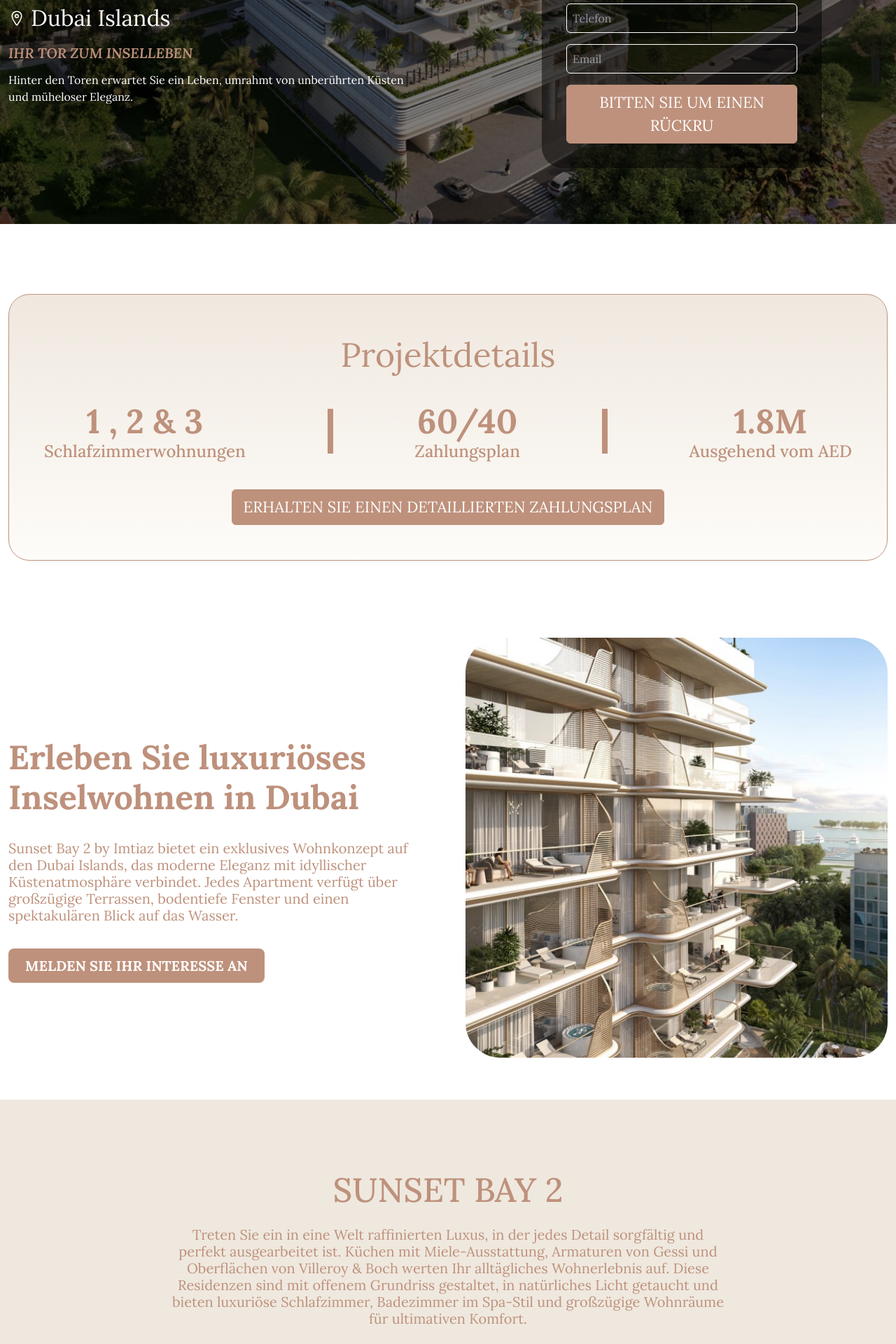
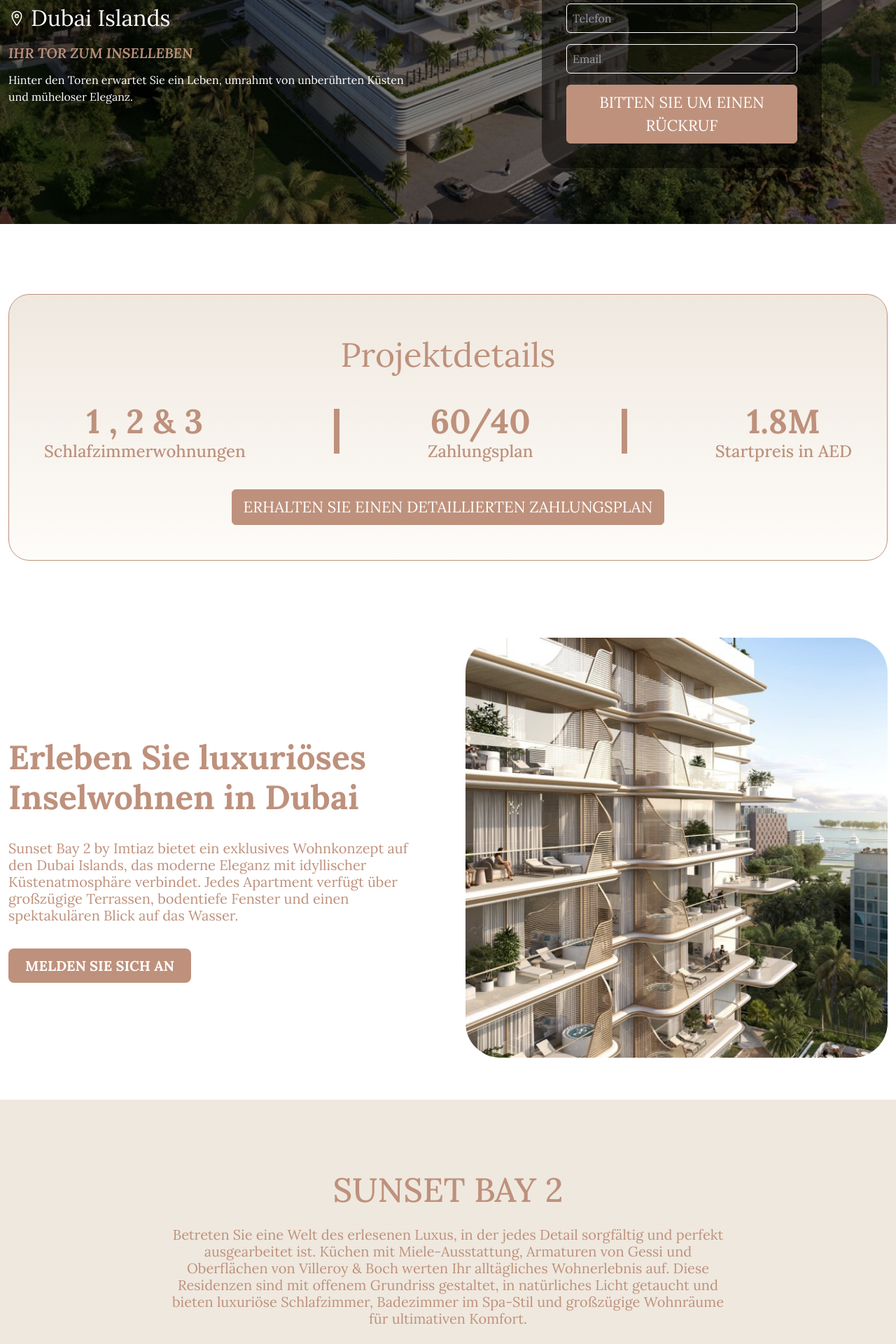
Before and after one commit to sharifulislam1999/sunset-bay-2, a React (Vite) app: page /german in a window 1280 px wide. Shown: the part 480-2400 px from the top of the page at 70% size. Built offline with nearby package versions, Linux system fonts and the light colour scheme.

Commit message:
fixed german texts

```diff
--- a/src/Pages/Russian-Page/German.jsx
+++ b/src/Pages/Russian-Page/German.jsx
@@ -16,17 +16,17 @@
             <title>NEW APARTMENTS & TOWNHOUSES</title>
             <meta content="Luxury Apartment & Townhouses surrounded by recreational and entertainment facilities. Perfect Opportunity for Early Investor Benefits (High Capital Appreciation) - & Upto 15% ROI" name="description"></meta>
         </Helmet>
-       <Hero flag={flag} goLink="/english" title="Sunset Bay 2 von Imtiaz Development" location="Dubai Islands" paragraph="IHR TOR ZUM INSELLEBEN" paragraph2="Hinter den Toren erwartet Sie ein Leben, umrahmt von unberührten Küsten und müheloser Eleganz."  formHead="SUNSET BAY 2" formPara="Sprechen Sie noch heute mit einem Immobilienspezialisten!" name="Name" phone="Telefon" email="Email" cta="Bitten Sie um einen Rückru"></Hero>
-       <Payment title="Projektdetails" first="Schlafzimmerwohnungen" secend="Zahlungsplan" third="Ausgehend vom AED" cta="ERHALTEN SIE EINEN DETAILLIERTEN ZAHLUNGSPLAN"></Payment>
+       <Hero flag={flag} goLink="/english" title="Sunset Bay 2 von Imtiaz Development" location="Dubai Islands" paragraph="IHR TOR ZUM INSELLEBEN" paragraph2="Hinter den Toren erwartet Sie ein Leben, umrahmt von unberührten Küsten und müheloser Eleganz."  formHead="SUNSET BAY 2" formPara="Sprechen Sie noch heute mit einem Immobilienspezialisten!" name="Name" phone="Telefon" email="Email" cta="Bitten Sie um einen Rückruf"></Hero>
+       <Payment title="Projektdetails" first="Schlafzimmerwohnungen" secend="Zahlungsplan" third="Startpreis in AED" cta="ERHALTEN SIE EINEN DETAILLIERTEN ZAHLUNGSPLAN"></Payment>
        <div className="container mx-auto px-3 own-font">
-       <Feature topheading="" heading="Erleben Sie luxuriöses Inselwohnen in Dubai" paragraph="Sunset Bay 2 by Imtiaz bietet ein exklusives Wohnkonzept auf den Dubai Islands, das moderne Eleganz mit idyllischer Küstenatmosphäre verbindet. Jedes Apartment verfügt über großzügige Terrassen, bodentiefe Fenster und einen spektakulären Blick auf das Wasser." cta="Melden Sie Ihr Interesse an"></Feature>
+       <Feature topheading="" heading="Erleben Sie luxuriöses Inselwohnen in Dubai" paragraph="Sunset Bay 2 by Imtiaz bietet ein exklusives Wohnkonzept auf den Dubai Islands, das moderne Eleganz mit idyllischer Küstenatmosphäre verbindet. Jedes Apartment verfügt über großzügige Terrassen, bodentiefe Fenster und einen spektakulären Blick auf das Wasser." cta="Melden Sie sich an"></Feature>
        </div>
-       <Venice title="SUNSET BAY 2" paragraph="Treten Sie ein in eine Welt raffinierten Luxus, in der jedes Detail sorgfältig und perfekt ausgearbeitet ist. Küchen mit Miele-Ausstattung, Armaturen von Gessi und Oberflächen von Villeroy & Boch werten Ihr alltägliches Wohnerlebnis auf. Diese Residenzen sind mit offenem Grundriss gestaltet, in natürliches Licht getaucht und bieten luxuriöse Schlafzimmer, Badezimmer im Spa-Stil und großzügige Wohnräume für ultimativen Komfort."></Venice>
+       <Venice title="SUNSET BAY 2" paragraph="Betreten Sie eine Welt des erlesenen Luxus, in der jedes Detail sorgfältig und perfekt ausgearbeitet ist. Küchen mit Miele-Ausstattung, Armaturen von Gessi und Oberflächen von Villeroy & Boch werten Ihr alltägliches Wohnerlebnis auf. Diese Residenzen sind mit offenem Grundriss gestaltet, in natürliches Licht getaucht und bieten luxuriöse Schlafzimmer, Badezimmer im Spa-Stil und großzügige Wohnräume für ultimativen Komfort."></Venice>
 
-       <Amenities title="Exklusive Annehmlichkeiten" first="Freiluftkino" secend="Wasser-Lounges" third="Private Whirlpools" four="Kinderspielplatz" five="Yoga-Platz im Freien" six="Private Terrassen" seven="Clubhaus & Fitnessstudio" eight="Grill- und Essbereiche" nine="Sunken lounges" ten="schwimmende Inseln"></Amenities>
-       <Counters first="2 Minuten zum" firstText="Strand" secend="12 Minuten zum" secendText="Dubai International Airport" third="16 Minuten zum" thirdText="Stadtzentrum" four="16 Minuten" fourText="Dubai Mall (mit neuer Brückenverbindung)"></Counters>
+       <Amenities title="Exklusive Annehmlichkeiten" first="Freiluftkino" secend="Wasser-Lounges" third="Private Whirlpools" four="Kinderspielplatz" five="Yoga Bereich im Freien" six="Private Terrassen" seven="Clubhaus & Fitnessstudio" eight="Grill- und Essbereiche" nine="Sunken lounges" ten="Badeinsel"></Amenities>
+       <Counters first="2 Minuten zur" firstText="Strand" secend="12 Minuten zur" secendText="Dubai International Airport" third="16 Minuten zur" thirdText="Stadtzentrum" four="16 Minuten zur" fourText=" Dubai Mall"></Counters>
        <Map title="Standort von SUNSET BAY 2"></Map>
-       <Contact title="Holen Sie sich fachkundige Beratung" paragraph="Geben Sie Ihre Daten ein und unsere Experten werden Sie mit individuellen Empfehlungen kontaktieren." cta="einreichen" name="Name" phone="Telefon" email="Email"></Contact>
+       <Contact title="Holen Sie sich fachkundige Beratung" paragraph="Geben Sie Ihre Daten ein und unsere Experten werden Sie mit individuellen Empfehlungen kontaktieren." cta="Anmelden" name="Name" phone="Telefon" email="Email"></Contact>
        <Footer title="Kontaktieren Sie uns jetzt für weitere Details"></Footer>
     </>
     );
```
